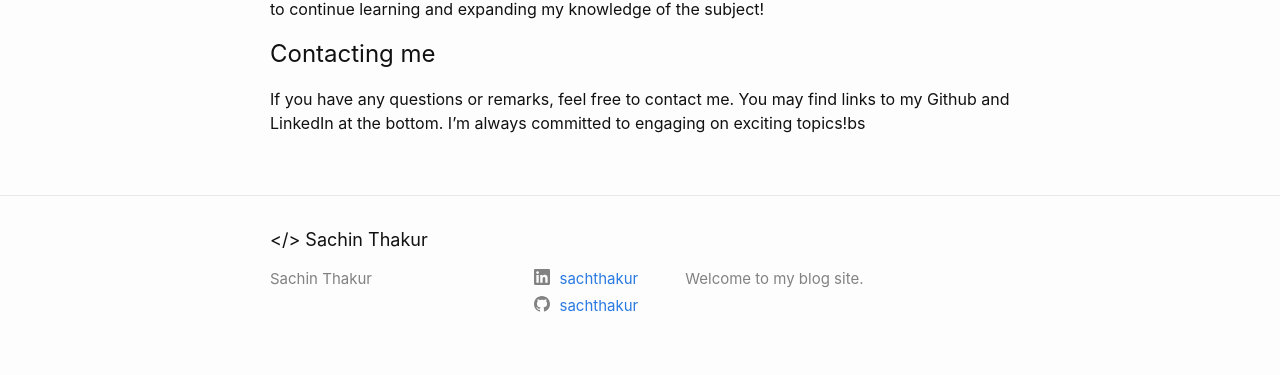
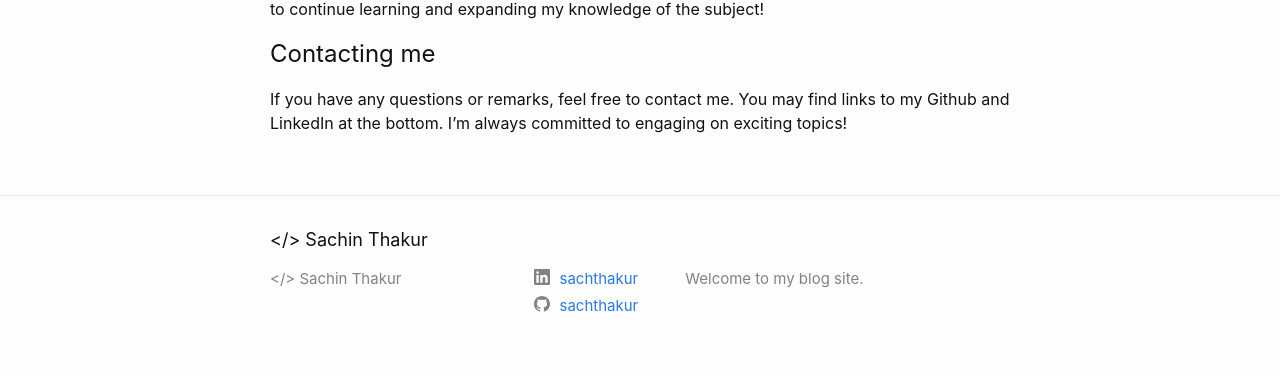
Before and after one commit to SachThakur/my-blog, a Jekyll site: the page built from about.markdown, in a window 1280 px wide. Shown: the part 563-938 px from the top of the page. Built offline with Jekyll 4.4.1, drawn with Linux system fonts in a browser that asks for light colours.

Commit message:
Updated grammar

```diff
--- a/_config.yml
+++ b/_config.yml
@@ -29,7 +29,7 @@ github_username:  sachthakur
 
 # Fields that minima uses but is not defaulted with styles
 
-author: Sachin Thakur
+author:
 linkedin_username: sachthakur
 
 
--- a/_sass/minima/_base.scss
+++ b/_sass/minima/_base.scss
@@ -102,6 +102,7 @@ h1, h2, h3, h4, h5, h6 {
 /**
  * Links
  */
+
  a {
   color: $brand-color;
   text-decoration: none;
@@ -123,7 +124,6 @@ h1, h2, h3, h4, h5, h6 {
     }
   }
 }
-
 
 /**
  * Blockquotes
--- a/about.markdown
+++ b/about.markdown
@@ -13,4 +13,4 @@ Software engineering is rapidly becoming the bedrock of all future careers. The
 I'm interested enough in the subject to want to 'entertain and enlighten' others based on what I learn. I try to make my writing understandable for the sake of enjoyment. I try to avoid unnecessary detail and keep my explanations short and simple. Writing here also encourages me to continue learning and expanding my knowledge of the subject!
 
 # Contacting me
-If you have any questions or remarks, feel free to contact me. You may find links to my Github and LinkedIn at the bottom. I’m always committed to engaging on exciting topics!bs
+If you have any questions or remarks, feel free to contact me. You may find links to my Github and LinkedIn at the bottom. I’m always committed to engaging on exciting topics!
```
